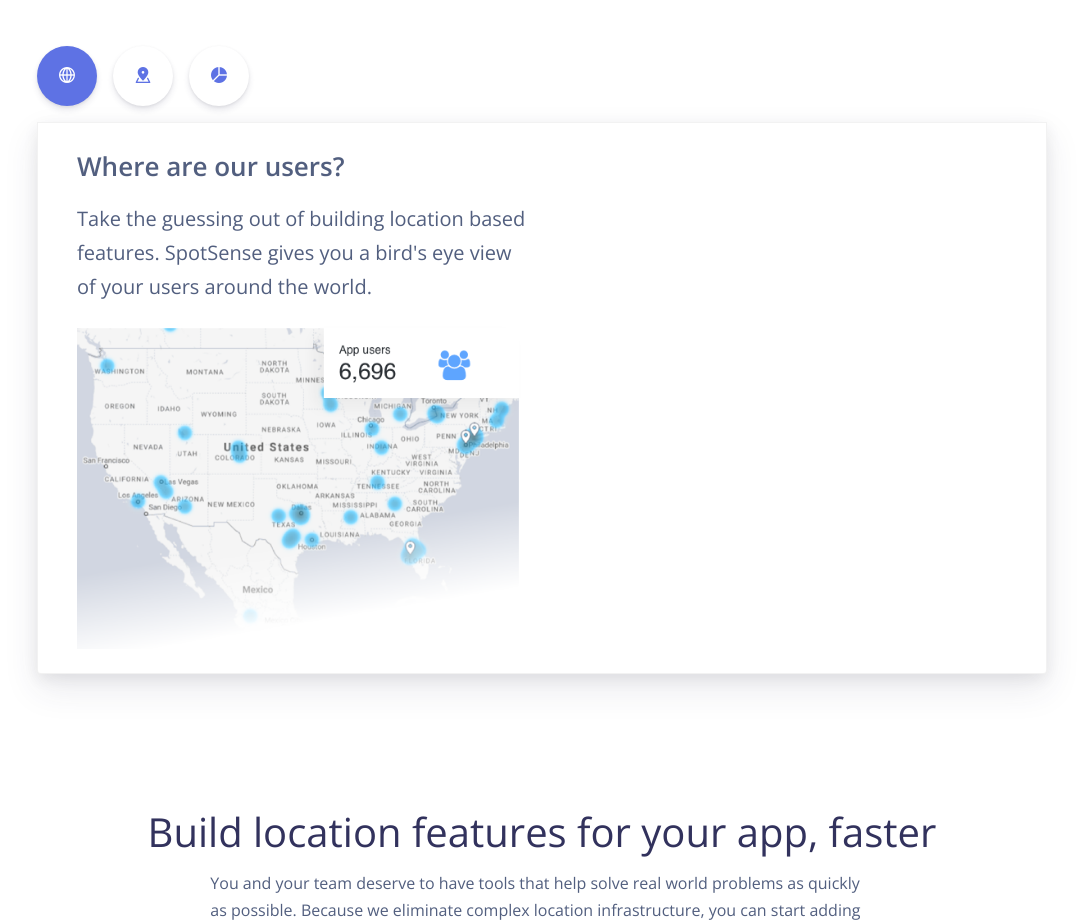
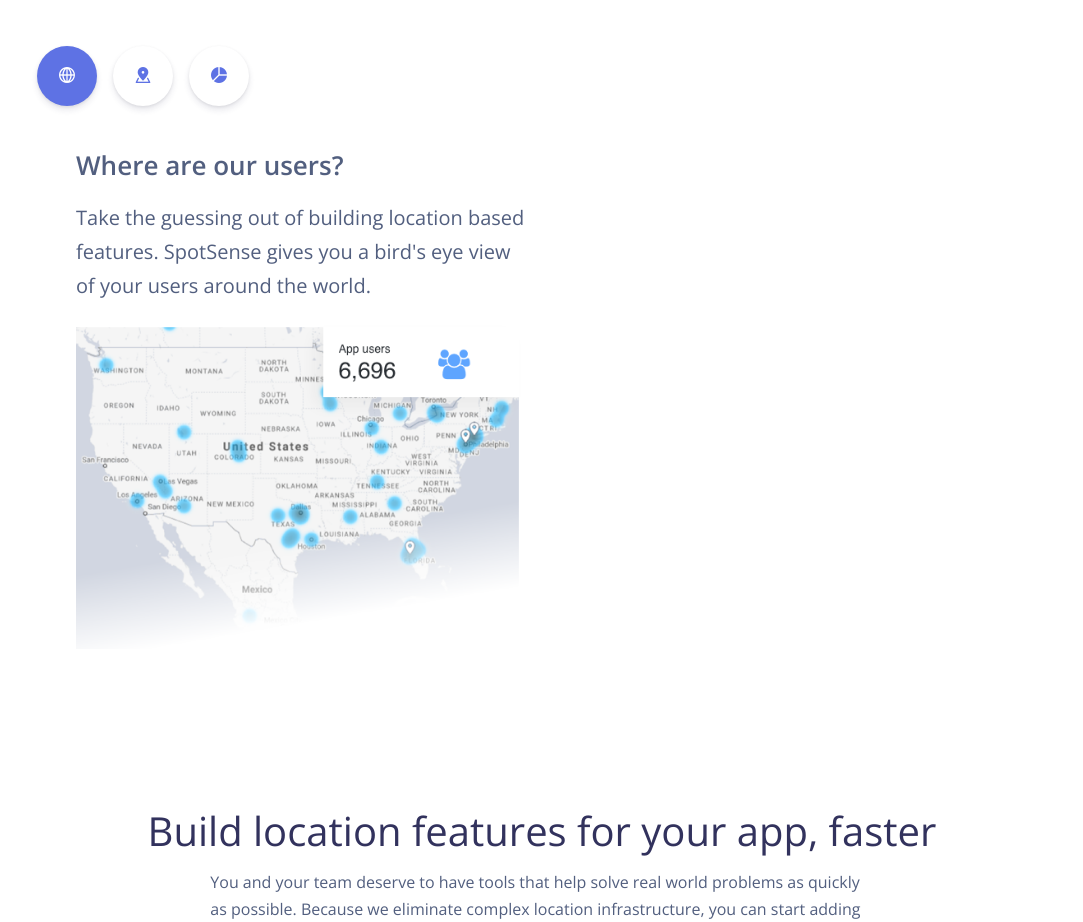
Before and after one commit to zdebrine/funded-landing-page, a website: page index.html in a window 1280 px wide. Shown: the part 2100-3022 px from the top of the page, without its empty margins (98-1181 px from the left). Drawn offline with nearby package versions, Linux system fonts and the light colour scheme.

Commit message:
Took out background on analytics card

```diff
--- a/index.html
+++ b/index.html
@@ -190,7 +190,7 @@
           </li>
         </ul>
 </div>
-<div class="card shadow">
+
     <div class="card-body">
         <div class="tab-content" id="myTabContent">
             <div class="tab-pane fade show active" id="tabs_2_1" role="tabpanel" aria-labelledby="tabs-icons-text-1-tab">
@@ -215,7 +215,7 @@
                 </div>
             </div>
         </div>
-    </div>
+
 </div>
       </section>
       <section class="section" id="get-started-analytics">
```
